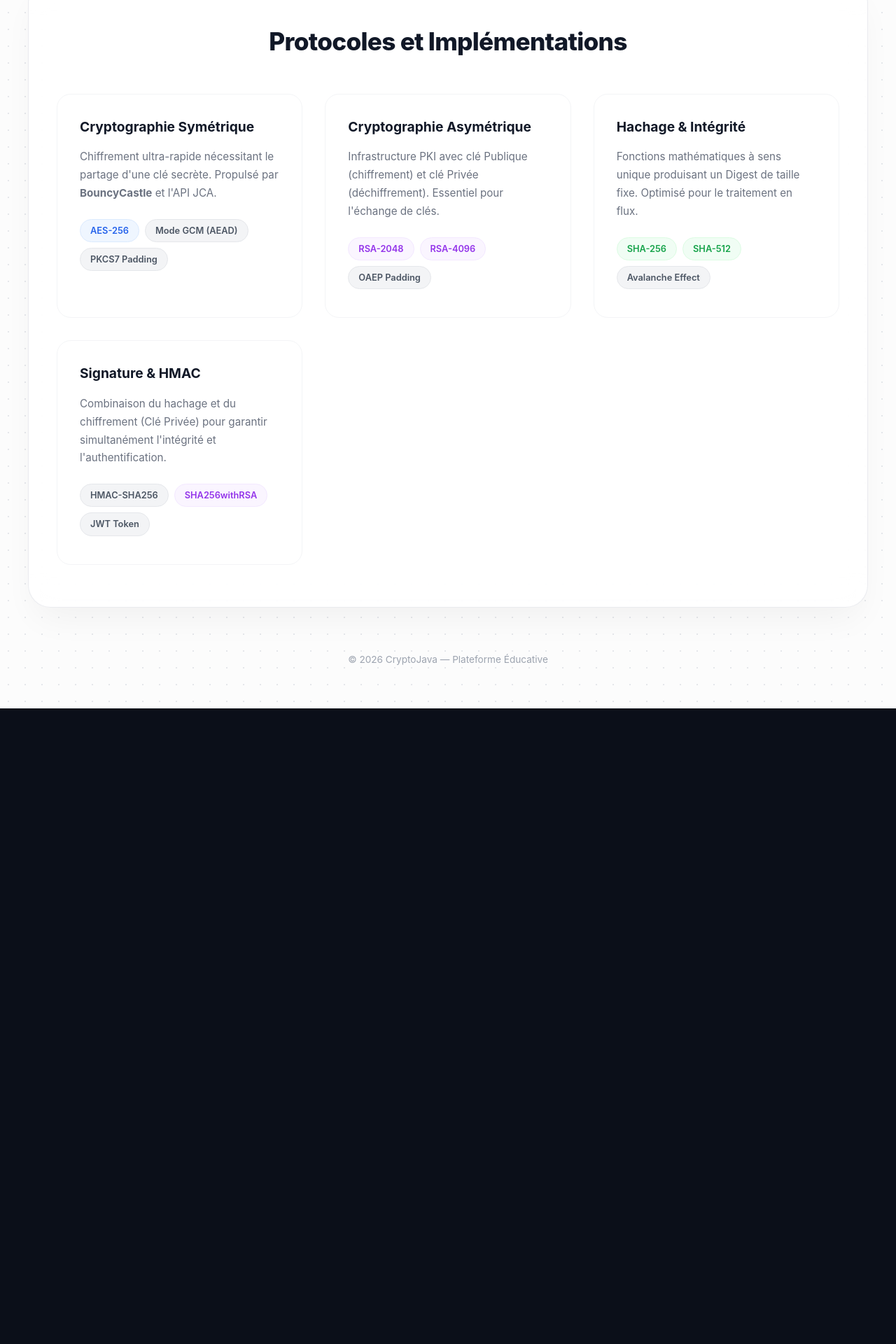
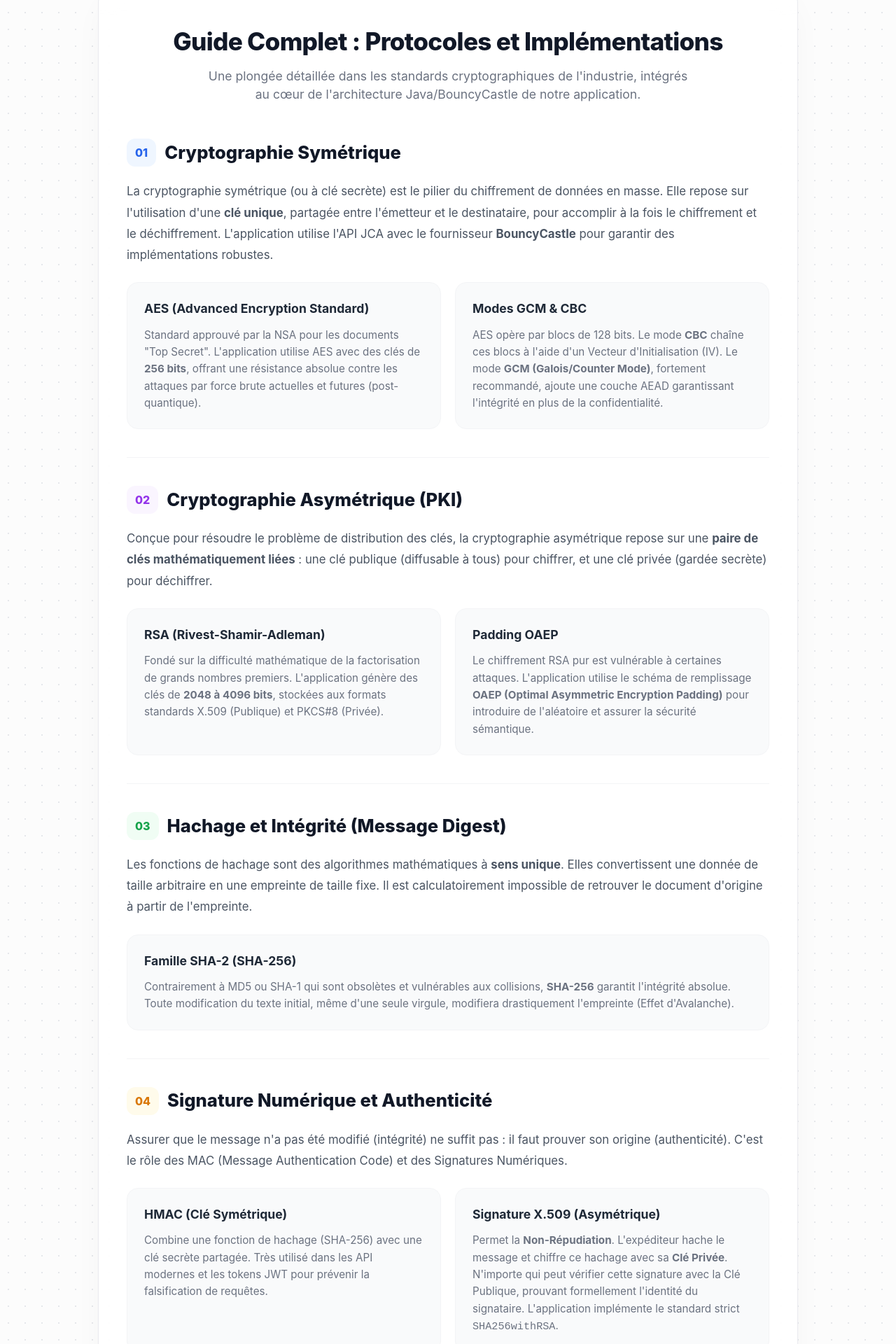
Before and after one commit to Ngouye/CryptoJava, a React (Vite) app in the folder frontend/: page / in a window 1280 px wide. Shown: the part 1363-3283 px from the top of the page at 70% size. Before the commit the page ends 2375 px from the top, so only its background shows below. Built offline with nearby package versions, Linux system fonts and the light colour scheme.

Commit message:
feat: Ajout d'une documentation exhaustive et ultra professionnelle sur la Landing Page

```diff
--- a/frontend/src/components/LandingPage.jsx
+++ b/frontend/src/components/LandingPage.jsx
@@ -320,58 +320,110 @@ export default function LandingPage({ onStart }) {
           </div>
 
           {/* --- DOCUMENTATION DETAILLEE --- */}
-          <div className="doc-section animate-fade delay-4">
-            <h2 className="doc-title">Protocoles et Implémentations</h2>
+          <div className="doc-section animate-fade delay-4" style={{ maxWidth: '1000px' }}>
+            <h2 className="doc-title" style={{ marginBottom: '10px' }}>Guide Complet : Protocoles et Implémentations</h2>
+            <p style={{ textAlign: 'center', color: '#6b7280', fontSize: '1.1rem', marginBottom: '50px', maxWidth: '700px', margin: '0 auto 50px' }}>
+              Une plongée détaillée dans les standards cryptographiques de l'industrie, intégrés au cœur de l'architecture Java/BouncyCastle de notre application.
+            </p>
 
-            <div className="doc-grid">
-              <div className="doc-card">
-                <h4>Cryptographie Symétrique</h4>
-                <p>
-                  Chiffrement ultra-rapide nécessitant le partage d'une clé secrète. Propulsé par <strong>BouncyCastle</strong> et l'API JCA.
+            {/* 1. Symétrique */}
+            <div style={{ marginBottom: '40px', paddingBottom: '40px', borderBottom: '1px solid #f3f4f6' }}>
+              <div style={{ display: 'flex', alignItems: 'center', gap: '12px', marginBottom: '20px' }}>
+                <span style={{ background: '#eff6ff', color: '#2563eb', padding: '8px 12px', borderRadius: '12px', fontWeight: 800 }}>01</span>
+                <h3 style={{ fontSize: '1.6rem', fontWeight: 800, color: '#111827' }}>Cryptographie Symétrique</h3>
+              </div>
+              <p style={{ color: '#4b5563', lineHeight: 1.8, marginBottom: '24px', fontSize: '1.05rem' }}>
+                La cryptographie symétrique (ou à clé secrète) est le pilier du chiffrement de données en masse. Elle repose sur l'utilisation d'une <strong>clé unique</strong>, partagée entre l'émetteur et le destinataire, pour accomplir à la fois le chiffrement et le déchiffrement. L'application utilise l'API JCA avec le fournisseur <strong>BouncyCastle</strong> pour garantir des implémentations robustes.
               </p>
-                <div>
-                  <span className="light-badge badge-blue">AES-256</span>
-                  <span className="light-badge">Mode GCM (AEAD)</span>
-                  <span className="light-badge">PKCS7 Padding</span>
+
+              <div style={{ display: 'grid', gridTemplateColumns: 'repeat(auto-fit, minmax(300px, 1fr))', gap: '20px' }}>
+                <div style={{ background: '#f9fafb', padding: '24px', borderRadius: '16px', border: '1px solid #f3f4f6' }}>
+                  <h4 style={{ fontSize: '1.1rem', fontWeight: 700, marginBottom: '12px', color: '#1f2937' }}>AES (Advanced Encryption Standard)</h4>
+                  <p style={{ color: '#6b7280', lineHeight: 1.6, fontSize: '0.95rem' }}>
+                    Standard approuvé par la NSA pour les documents "Top Secret". L'application utilise AES avec des clés de <strong>256 bits</strong>, offrant une résistance absolue contre les attaques par force brute actuelles et futures (post-quantique).
+                  </p>
+                </div>
+                <div style={{ background: '#f9fafb', padding: '24px', borderRadius: '16px', border: '1px solid #f3f4f6' }}>
+                  <h4 style={{ fontSize: '1.1rem', fontWeight: 700, marginBottom: '12px', color: '#1f2937' }}>Modes GCM & CBC</h4>
+                  <p style={{ color: '#6b7280', lineHeight: 1.6, fontSize: '0.95rem' }}>
+                    AES opère par blocs de 128 bits. Le mode <strong>CBC</strong> chaîne ces blocs à l'aide d'un Vecteur d'Initialisation (IV). Le mode <strong>GCM (Galois/Counter Mode)</strong>, fortement recommandé, ajoute une couche AEAD garantissant l'intégrité en plus de la confidentialité.
+                  </p>
+                </div>
               </div>
             </div>
 
-              <div className="doc-card">
-                <h4>Cryptographie Asymétrique</h4>
-                <p>
-                  Infrastructure PKI avec clé Publique (chiffrement) et clé Privée (déchiffrement). Essentiel pour l'échange de clés.
+            {/* 2. Asymétrique */}
+            <div style={{ marginBottom: '40px', paddingBottom: '40px', borderBottom: '1px solid #f3f4f6' }}>
+              <div style={{ display: 'flex', alignItems: 'center', gap: '12px', marginBottom: '20px' }}>
+                <span style={{ background: '#faf5ff', color: '#9333ea', padding: '8px 12px', borderRadius: '12px', fontWeight: 800 }}>02</span>
+                <h3 style={{ fontSize: '1.6rem', fontWeight: 800, color: '#111827' }}>Cryptographie Asymétrique (PKI)</h3>
+              </div>
+              <p style={{ color: '#4b5563', lineHeight: 1.8, marginBottom: '24px', fontSize: '1.05rem' }}>
+                Conçue pour résoudre le problème de distribution des clés, la cryptographie asymétrique repose sur une <strong>paire de clés mathématiquement liées</strong> : une clé publique (diffusable à tous) pour chiffrer, et une clé privée (gardée secrète) pour déchiffrer.
               </p>
-                <div>
-                  <span className="light-badge badge-purple">RSA-2048</span>
-                  <span className="light-badge badge-purple">RSA-4096</span>
-                  <span className="light-badge">OAEP Padding</span>
+
+              <div style={{ display: 'grid', gridTemplateColumns: 'repeat(auto-fit, minmax(300px, 1fr))', gap: '20px' }}>
+                <div style={{ background: '#f9fafb', padding: '24px', borderRadius: '16px', border: '1px solid #f3f4f6' }}>
+                  <h4 style={{ fontSize: '1.1rem', fontWeight: 700, marginBottom: '12px', color: '#1f2937' }}>RSA (Rivest-Shamir-Adleman)</h4>
+                  <p style={{ color: '#6b7280', lineHeight: 1.6, fontSize: '0.95rem' }}>
+                    Fondé sur la difficulté mathématique de la factorisation de grands nombres premiers. L'application génère des clés de <strong>2048 à 4096 bits</strong>, stockées aux formats standards X.509 (Publique) et PKCS#8 (Privée).
+                  </p>
+                </div>
+                <div style={{ background: '#f9fafb', padding: '24px', borderRadius: '16px', border: '1px solid #f3f4f6' }}>
+                  <h4 style={{ fontSize: '1.1rem', fontWeight: 700, marginBottom: '12px', color: '#1f2937' }}>Padding OAEP</h4>
+                  <p style={{ color: '#6b7280', lineHeight: 1.6, fontSize: '0.95rem' }}>
+                    Le chiffrement RSA pur est vulnérable à certaines attaques. L'application utilise le schéma de remplissage <strong>OAEP (Optimal Asymmetric Encryption Padding)</strong> pour introduire de l'aléatoire et assurer la sécurité sémantique.
+                  </p>
+                </div>
               </div>
             </div>
 
-              <div className="doc-card">
-                <h4>Hachage & Intégrité</h4>
-                <p>
-                  Fonctions mathématiques à sens unique produisant un Digest de taille fixe. Optimisé pour le traitement en flux.
+            {/* 3. Hachage */}
+            <div style={{ marginBottom: '40px', paddingBottom: '40px', borderBottom: '1px solid #f3f4f6' }}>
+              <div style={{ display: 'flex', alignItems: 'center', gap: '12px', marginBottom: '20px' }}>
+                <span style={{ background: '#f0fdf4', color: '#16a34a', padding: '8px 12px', borderRadius: '12px', fontWeight: 800 }}>03</span>
+                <h3 style={{ fontSize: '1.6rem', fontWeight: 800, color: '#111827' }}>Hachage et Intégrité (Message Digest)</h3>
+              </div>
+              <p style={{ color: '#4b5563', lineHeight: 1.8, marginBottom: '24px', fontSize: '1.05rem' }}>
+                Les fonctions de hachage sont des algorithmes mathématiques à <strong>sens unique</strong>. Elles convertissent une donnée de taille arbitraire en une empreinte de taille fixe. Il est calculatoirement impossible de retrouver le document d'origine à partir de l'empreinte.
               </p>
-                <div>
-                  <span className="light-badge badge-green">SHA-256</span>
-                  <span className="light-badge badge-green">SHA-512</span>
-                  <span className="light-badge">Avalanche Effect</span>
+
+              <div style={{ display: 'grid', gridTemplateColumns: 'repeat(auto-fit, minmax(300px, 1fr))', gap: '20px' }}>
+                <div style={{ background: '#f9fafb', padding: '24px', borderRadius: '16px', border: '1px solid #f3f4f6' }}>
+                  <h4 style={{ fontSize: '1.1rem', fontWeight: 700, marginBottom: '12px', color: '#1f2937' }}>Famille SHA-2 (SHA-256)</h4>
+                  <p style={{ color: '#6b7280', lineHeight: 1.6, fontSize: '0.95rem' }}>
+                    Contrairement à MD5 ou SHA-1 qui sont obsolètes et vulnérables aux collisions, <strong>SHA-256</strong> garantit l'intégrité absolue. Toute modification du texte initial, même d'une seule virgule, modifiera drastiquement l'empreinte (Effet d'Avalanche).
+                  </p>
+                </div>
               </div>
             </div>
 
-              <div className="doc-card">
-                <h4>Signature & HMAC</h4>
-                <p>
-                  Combinaison du hachage et du chiffrement (Clé Privée) pour garantir simultanément l'intégrité et l'authentification.
+            {/* 4. Signature & HMAC */}
+            <div>
+              <div style={{ display: 'flex', alignItems: 'center', gap: '12px', marginBottom: '20px' }}>
+                <span style={{ background: '#fffbeb', color: '#d97706', padding: '8px 12px', borderRadius: '12px', fontWeight: 800 }}>04</span>
+                <h3 style={{ fontSize: '1.6rem', fontWeight: 800, color: '#111827' }}>Signature Numérique et Authenticité</h3>
+              </div>
+              <p style={{ color: '#4b5563', lineHeight: 1.8, marginBottom: '24px', fontSize: '1.05rem' }}>
+                Assurer que le message n'a pas été modifié (intégrité) ne suffit pas : il faut prouver son origine (authenticité). C'est le rôle des MAC (Message Authentication Code) et des Signatures Numériques.
               </p>
-                <div>
-                  <span className="light-badge">HMAC-SHA256</span>
-                  <span className="light-badge badge-purple">SHA256withRSA</span>
-                  <span className="light-badge">JWT Token</span>
+
+              <div style={{ display: 'grid', gridTemplateColumns: 'repeat(auto-fit, minmax(300px, 1fr))', gap: '20px' }}>
+                <div style={{ background: '#f9fafb', padding: '24px', borderRadius: '16px', border: '1px solid #f3f4f6' }}>
+                  <h4 style={{ fontSize: '1.1rem', fontWeight: 700, marginBottom: '12px', color: '#1f2937' }}>HMAC (Clé Symétrique)</h4>
+                  <p style={{ color: '#6b7280', lineHeight: 1.6, fontSize: '0.95rem' }}>
+                    Combine une fonction de hachage (SHA-256) avec une clé secrète partagée. Très utilisé dans les API modernes et les tokens JWT pour prévenir la falsification de requêtes.
+                  </p>
+                </div>
+                <div style={{ background: '#f9fafb', padding: '24px', borderRadius: '16px', border: '1px solid #f3f4f6' }}>
+                  <h4 style={{ fontSize: '1.1rem', fontWeight: 700, marginBottom: '12px', color: '#1f2937' }}>Signature X.509 (Asymétrique)</h4>
+                  <p style={{ color: '#6b7280', lineHeight: 1.6, fontSize: '0.95rem' }}>
+                    Permet la <strong>Non-Répudiation</strong>. L'expéditeur hache le message et chiffre ce hachage avec sa <strong>Clé Privée</strong>. N'importe qui peut vérifier cette signature avec la Clé Publique, prouvant formellement l'identité du signataire. L'application implémente le standard strict <code>SHA256withRSA</code>.
+                  </p>
                 </div>
               </div>
             </div>
+
           </div>
 
           <div className="animate-fade delay-4" style={{ marginTop: '4rem', color: '#9ca3af', fontSize: '0.85rem' }}>
```
Lines whose indentation alone changed are shown as unchanged.
